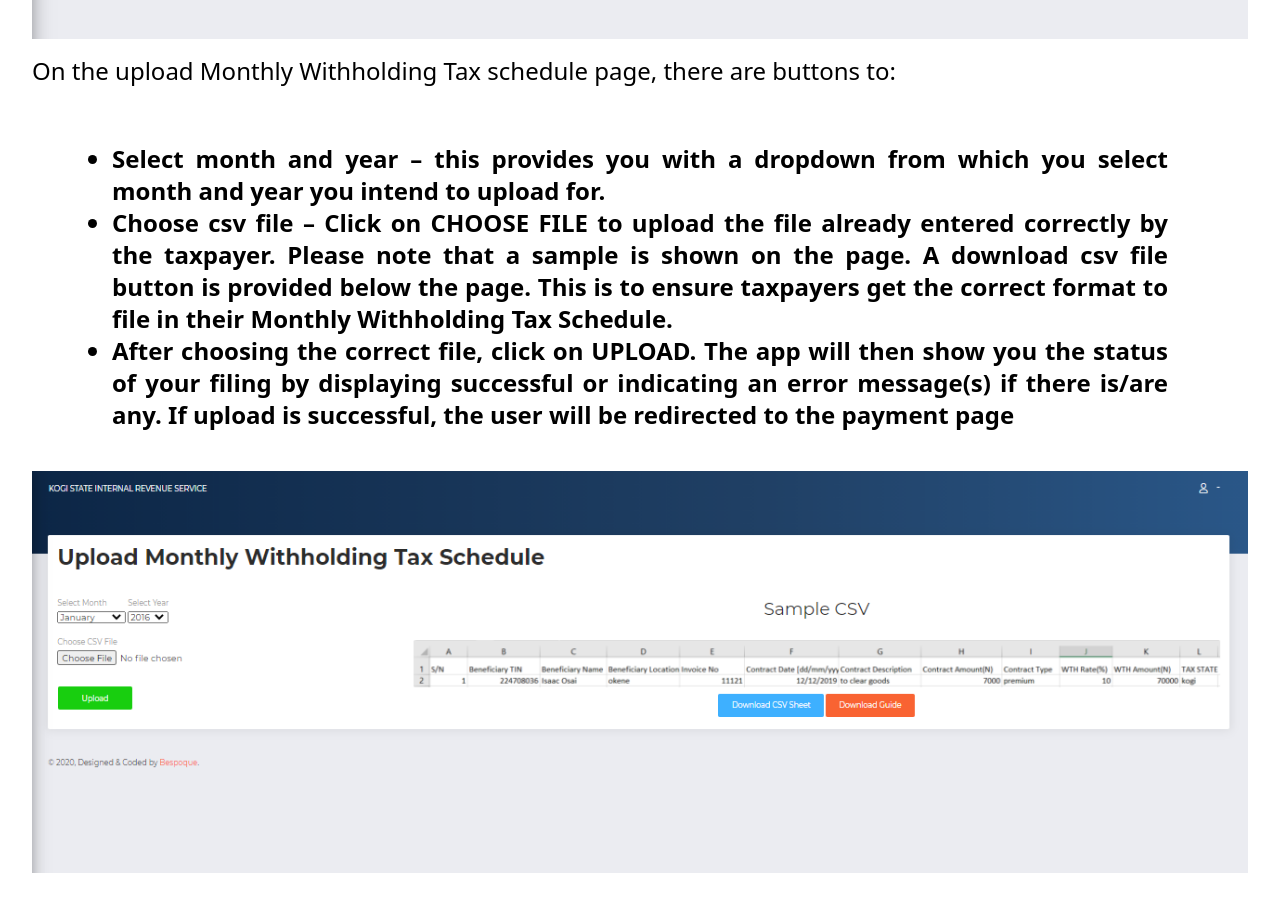
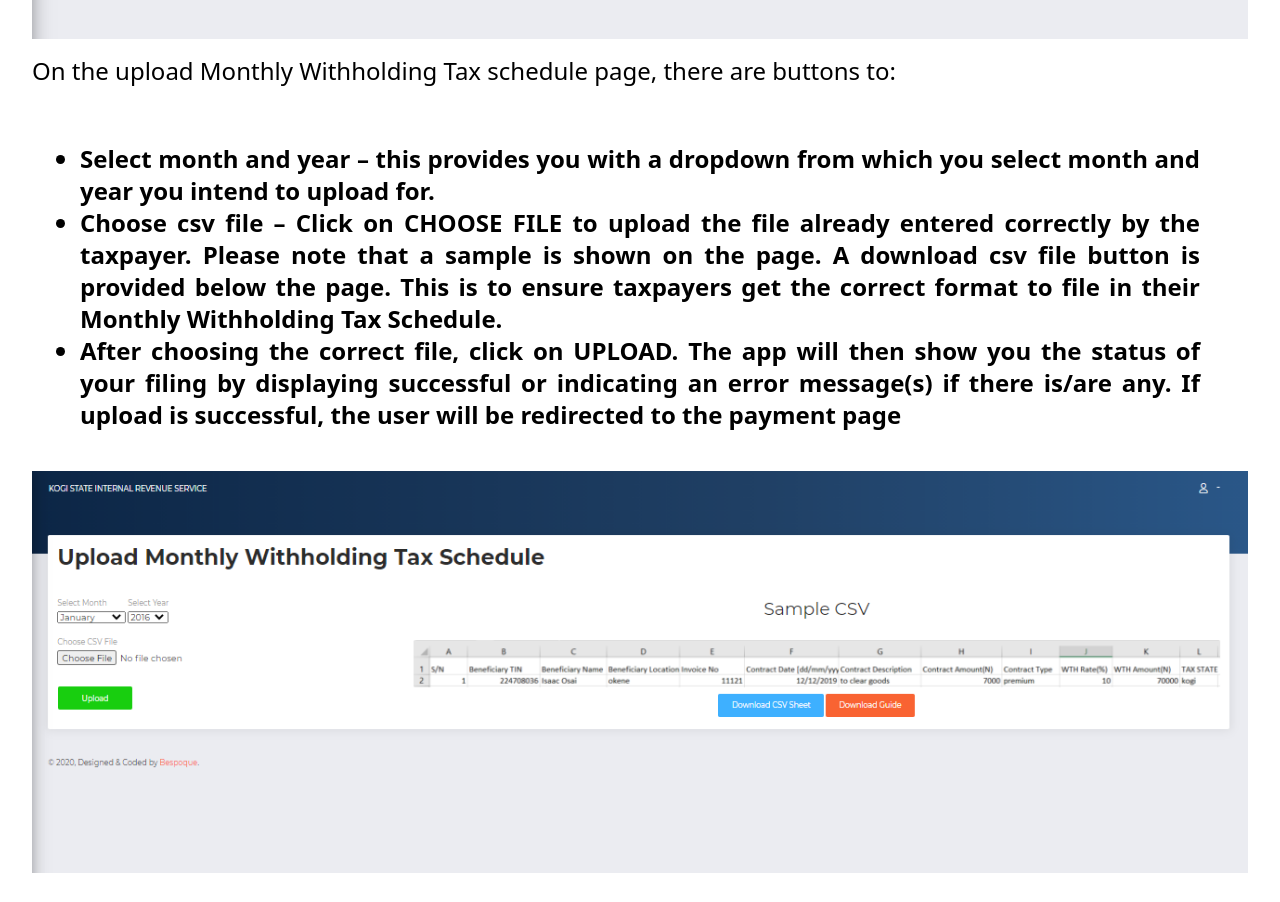
Before and after one commit to ovie123/taxpayerGuide, a website: page upload_view_withholding.html in a window 1280 px wide. Shown: the part 1720-2622 px from the top of the page. Drawn offline with nearby package versions, Linux system fonts and the light colour scheme.

Commit message:
reduced padding on text

```diff
--- a/upload_view_withholding.html
+++ b/upload_view_withholding.html
@@ -175,7 +175,7 @@
           On the upload Monthly Withholding Tax schedule page, there are buttons to:
 
         <ul
-          class='list-disc text-black-300 text-md md:text-lg lg:text-2xl  font-sans px-20 pb-10  pt-4 md:pt:6 lg:pt:8 xl:pt:10 font-semibold text-justify'>
+          class='list-disc text-black-300 text-md md:text-lg lg:text-2xl  font-sans px-12 pb-10  pt-4 md:pt:6 lg:pt:8 xl:pt:10 font-semibold text-justify w-full'>
           <li>Select month and year – this provides you with a dropdown from which you select month and
             year you
             intend to upload for.
```
Also changed, not shown: upload_view_annual.html (+1 -1 lines), upload_view_monthly.html (+1 -1 lines).
